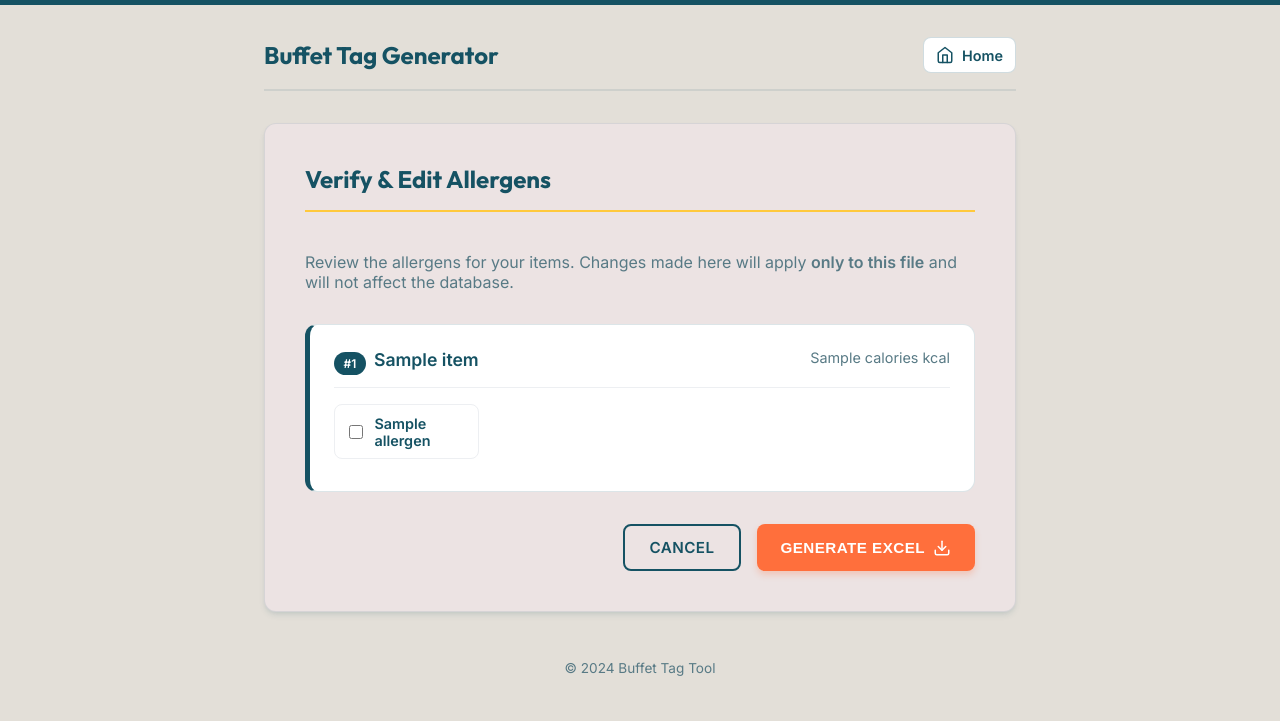
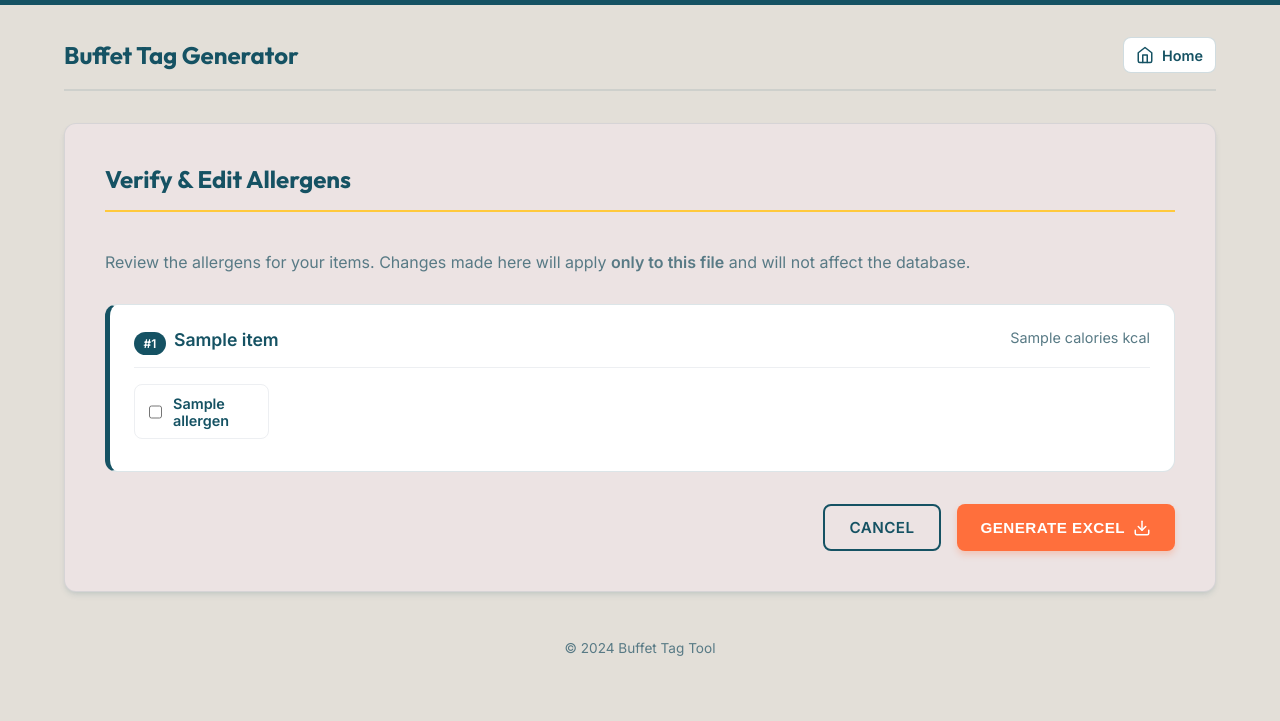
Before and after one commit to Naim120/Buffet-Tag-Excel-Generator, a Flask app: template templates/verify.html in a window 1280 px wide. Shown: the top 721 px of the page. Run offline with Flask 3, Linux system fonts and the light colour scheme; the template is opened without the code that fills it: most values are stand-ins (such as "Sample title", 1, 10 or a date in 2020).

Commit message:
style: widen container and fix textarea auto-resize height issue

```diff
--- a/static/style.css
+++ b/static/style.css
@@ -64,7 +64,7 @@ h6 {
 
 .container {
     width: 100%;
-    max-width: 800px;
+    max-width: 1200px;
     padding: 2rem 1.5rem;
     margin: 0 auto;
 }
@@ -316,7 +316,8 @@ select:focus {
     display: flex;
     align-items: flex-start;
     gap: 0.5rem;
-    flex: 1; /* allow it to take available space */
+    flex: 1;
+    /* allow it to take available space */
 }
 
 .item-badge {
--- a/templates/verify.html
+++ b/templates/verify.html
@@ -16,7 +16,7 @@
                     <div class="item-title">
                         <span class="item-badge" style="margin-top: 0.2rem;">#{{ loop.index }}</span>
                         <textarea name="name_{{ outer_index }}"
-                            oninput="this.style.height = ''; this.style.height = this.scrollHeight + 'px'"
+                            oninput="this.style.height = 'auto'; this.style.height = this.scrollHeight + 'px'"
                             style="border: none; background: transparent; font-weight: 600; font-size: 1.1rem; color: var(--text-main); width: 100%; padding: 0; resize: none; overflow: hidden; font-family: inherit; line-height: 1.3;"
                             rows="1">{{ item.name }}</textarea>
                     </div>
@@ -44,9 +44,12 @@
         <script>
             // Ensure textareas are correctly sized on load
             document.addEventListener("DOMContentLoaded", function () {
-                document.querySelectorAll('textarea[name^="name_"]').forEach(function (ta) {
-                    ta.style.height = ta.scrollHeight + 'px';
-                });
+                setTimeout(() => {
+                    document.querySelectorAll('textarea[name^="name_"]').forEach(function (ta) {
+                        ta.style.height = 'auto';
+                        ta.style.height = ta.scrollHeight + 'px';
+                    });
+                }, 50);
             });
         </script>
 
```
